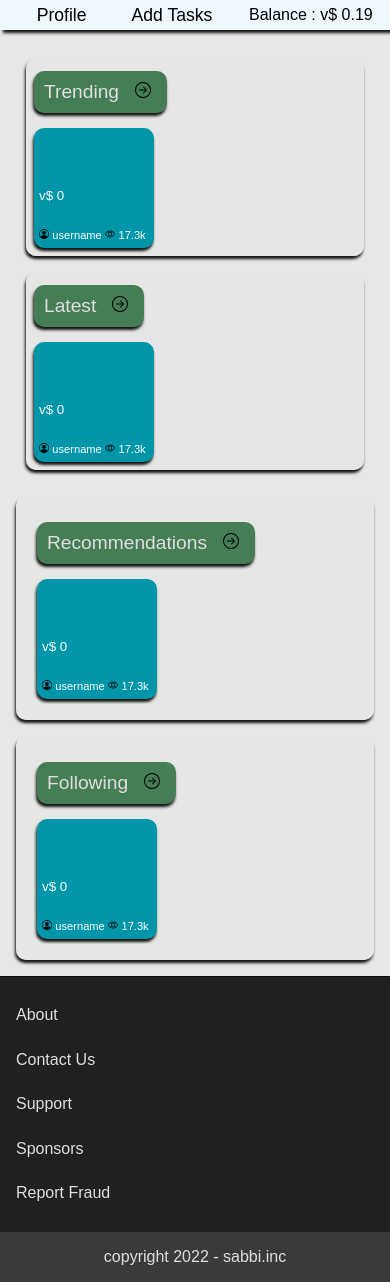
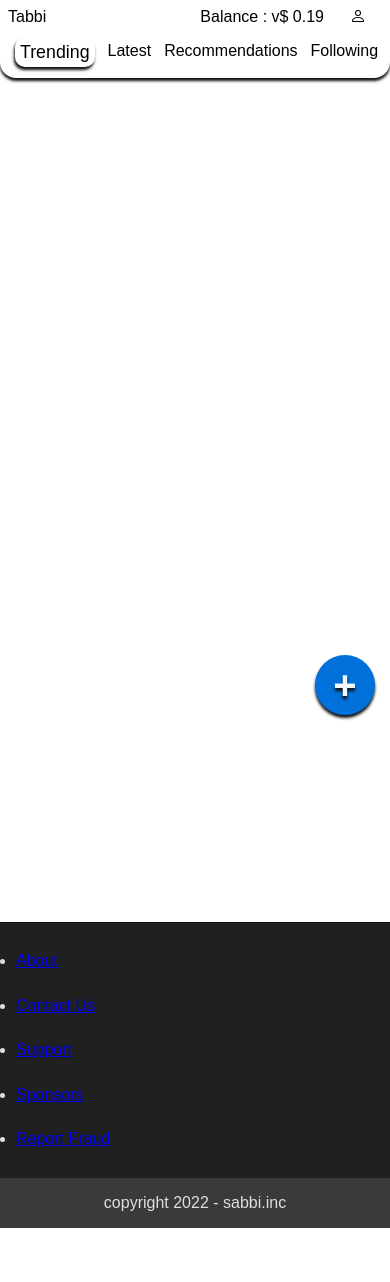
Before and after one commit to chris-zano/Sabbi.Todo, a plain HTML site: page index.html in a window 390 px wide. After the commit the page ends 1228 px from the top, so only its background shows below. Drawn offline with Linux system fonts and the light colour scheme.

Commit message:
reassign

```diff
--- a/assets/assets.js
+++ b/assets.js
@@ -27,8 +27,7 @@ console.log(taskDet)
             <span class="time_posted">2h</span>
         </div>
         <div class="content">
-            <h2 class="task-title">${title}</h2>
-            <p>${description} </p>
+            <p class="task-title">${title}</p>
         </div>
         <div class="reward">
             <p>Reward : v$ ${reward}</p>
@@ -41,6 +40,6 @@ console.log(taskDet)
     for(var i= 0; i < card.length; i++){
         var cardClicked = card[i]
         cardClicked.addEventListener('click',(e) => {
-            console.log(cardClicked);
+
         })
     }
--- a/index.html
+++ b/index.html
@@ -4,55 +4,36 @@
     <meta charset="UTF-8">
     <meta http-equiv="X-UA-Compatible" content="IE=edge">
     <meta name="viewport" content="width=device-width, initial-scale=1.0">
-    <link rel="stylesheet" href="./style.css">
-    <link rel="stylesheet" href="./mobile.css">
+    <link rel="stylesheet" href="./style2.css">
+    <link rel="stylesheet" href="./style1.css">
     <title>Sabbi.com</title>
 </head>
 <body>
     <header>
-        <div class="logo">
-            <h1>Sabbi</h1>
+        <div class="banner">
+            <a href="/index.html"><strong id="timeOfDay">Tabbi</strong></a>
+            <div class="balance-section">
+                <h2>Balance : v$ 0.19</h2>
+                <a href="#" id="profile"><img src="/icons/person.svg" alt="">
+                </a>
+            </div>
         </div>
-        <div class="nav">
-            <nav class="nav-bar">
-                <ul>
-                    <li><a href="#" id="profile">Profile</a></li>
-                    <li><a href="#" id="addtask">Add Tasks</a></li>
-                </ul>
+        <div class="navigation">
+            <nav>
+                <li><a href="#" class="active nav-link" >Trending</a></li>
+                <li><a href="#" class="nav-link">Latest</a></li>
+                <li><a href="#" class="nav-link">Recommendations</a></li>
+                <li><a href="#" class="nav-link">Following</a></li>
             </nav>
-        </div>
-        <div class="search-box">
-            <input type="text" id="search-bar" placeholder="search">
-            <img src="./icons/search.svg" alt="">
-        </div>
-        <div class="balance-section">
-            <h2>Balance : v$ 0.19</h2>
         </div>
     </header>
     <main>
         <div class="container">
-            <div class="explore section">
-                <div class="trending" id="trending">
-                    <h2 class="section-title title"><a href="./assets/assets.html" id="Trending" >Trending</a></h2>
-                    <div class="box">
-                    </div>
-                </div>
-                <div class="latest" id="latest">
-                    <h2 class="section-title title"><a href="./assets/assets.html" id="Latest">Latest</a></h2>
-                    <div class="box ">
-                    </div>
-                </div>
-            </div>
-            <div class="recommendations section " id="recommendations">
-                <h2 class="section-title title"><a href="./assets/assets.html" id="Recommendations">Recommendations</a></h2>
-                <div class="box">
-                </div>
-            </div>
-            <div class="following section " id="following">
-                <h2 class="section-title title"><a href="./assets/assets.html" id="Following">Following</a></h2>
-                <div class="box">
-                </div>
-            </div>
+            <section class="feed" id="feed">
+                <a href="#" class="addtaskbtn" id="addtask"><h2>+</h2></a>
+            </section>
+            <section class="admin">
+            </section>
         </div>
     </main>
     <footer>
@@ -132,7 +113,24 @@
 
 
     </script>
-    <script src="./tasks.js"></script>
+        <script>
+            const navLink = document.querySelector('nav');
+            navLink.addEventListener('click',(e) => {
+
+                if(e.target.classList.contains('nav-link')){
+                    if(e.target.classList.contains('active')){
+                        return 0
+                    }
+                    else {
+                        const isAcvtive = navLink.querySelector('.active')
+                        isAcvtive.classList.remove('active')
+                        e.target.classList.add('active')
+                    }
+
+                }
+            })
+        </script>
+    <script src="./assets.js"></script>
 
 </body>
 </html>
--- a/assets/assets.css
+++ b/style1.css
@@ -104,7 +104,32 @@
 
     .container {
         display: unset;
-        height: 100%;
+        height: 100vh;
+    }
+
+
+    .addtaskbtn {
+        text-decoration: none;
+        background-color: rgb(0, 112, 218);
+        width: 60px;
+        height: 60px;
+        position: fixed;
+        top: 655px;
+        right: 15px;
+        margin:0 auto;
+        border-radius: 50px;
+        display: flex;
+        justify-content: center;
+        align-items: center;
+        box-shadow: 0px 3px 3px #111;
+    }
+    .addtaskbtn > h2 {
+        width: fit-content;
+        height: fit-content;
+        margin: auto;
+        font-size: 2.5rem;
+        color: aliceblue;
+        text-shadow: 0px 3px 3px #111;
     }
 
     .feed {
@@ -136,4 +161,33 @@
     .admin {
         display: none;
     }
+    footer {
+        background-color: #202020;
+        color: #e0dede;
+    }
+    .footer-section {
+        display: grid;
+        grid-auto-flow: column;
+        align-items: center;
+        padding: 1rem;
+        border-top: 1px solid #0e0e0e;
+    }
+
+    .footer-nav li {
+        line-height: 5ch;
+        width: max-content;
+        font-weight: 300;
+    }
+
+    .footer-nav li:hover {
+        text-decoration: underline;
+        transform: scale(1.1);
+        transition: all 0.3s ease;
+    }
+
+    .copyright-section > p {
+        background-color: #3a3a3a;
+        text-align: center;
+        padding: 1rem;
+    }
 }
--- a/assets/assests1.css
+++ b/style2.css
@@ -104,13 +104,40 @@ nav li a.active {
     transform: scale(1.1);
     box-shadow: var(--box-shadow);
     border-radius: var(--boder-radius);
-    transition: all 0.5s ease;
+    transition: all 0.3s ease;
+}
+
+main {
+    height: 100vh;
 }
 
 .container {
     display: grid;
     grid-auto-flow: column;
     height: 100vh;
+}
+
+.addtaskbtn {
+    background-color: rgb(0, 112, 218);
+    width: 60px;
+    height: 60px;
+    position: fixed;
+    top: 550px;
+    right: 25px;
+    margin:0 auto;
+    border-radius: 50px;
+    display: flex;
+    justify-content: center;
+    align-items: center;
+    box-shadow: 0px 3px 3px #111;
+}
+.addtaskbtn > h2 {
+    width: fit-content;
+    height: fit-content;
+    margin: auto;
+    font-size: 2.5rem;
+    color: aliceblue;
+    text-shadow: 0px 3px 3px #111;
 }
 
 .feed {
@@ -143,3 +170,33 @@ nav li a.active {
     padding: 1rem 10px;
     margin: 10px;
 }
+
+footer {
+    background-color: #202020;
+    color: #e0dede;
+}
+.footer-section {
+    display: grid;
+    grid-auto-flow: column;
+    align-items: center;
+    padding: 1rem;
+    border-top: 1px solid #0e0e0e;
+}
+
+.footer-nav li {
+    line-height: 5ch;
+    width: max-content;
+    font-weight: 300;
+}
+
+.footer-nav li:hover {
+    text-decoration: underline;
+    transform: scale(1.1);
+    transition: all 0.3s ease;
+}
+
+.copyright-section > p {
+    background-color: #3a3a3a;
+    text-align: center;
+    padding: 1rem;
+}
```
Also changed, not shown: addtask.html (+1 -1 lines), icons/addtabbi_bgimg.jpg (added).
